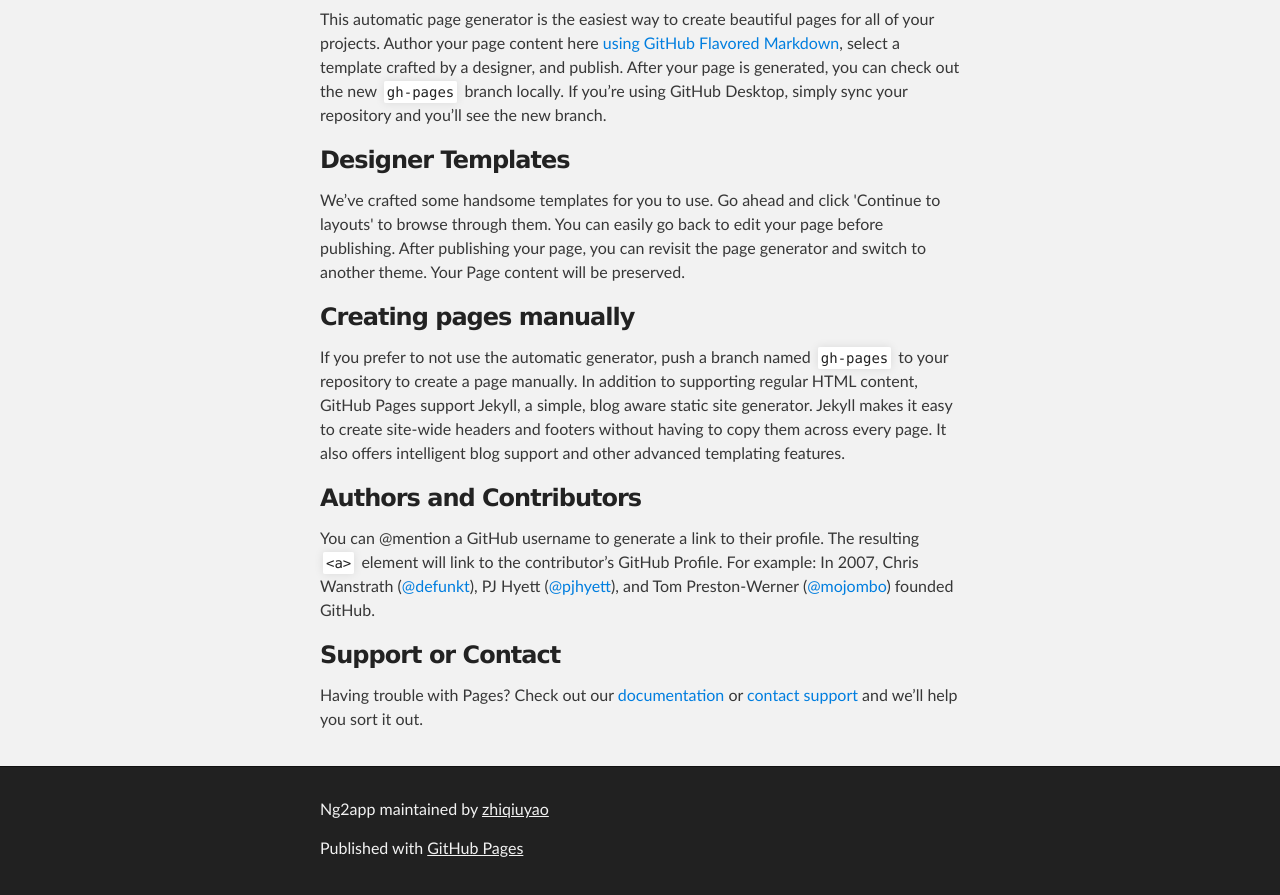
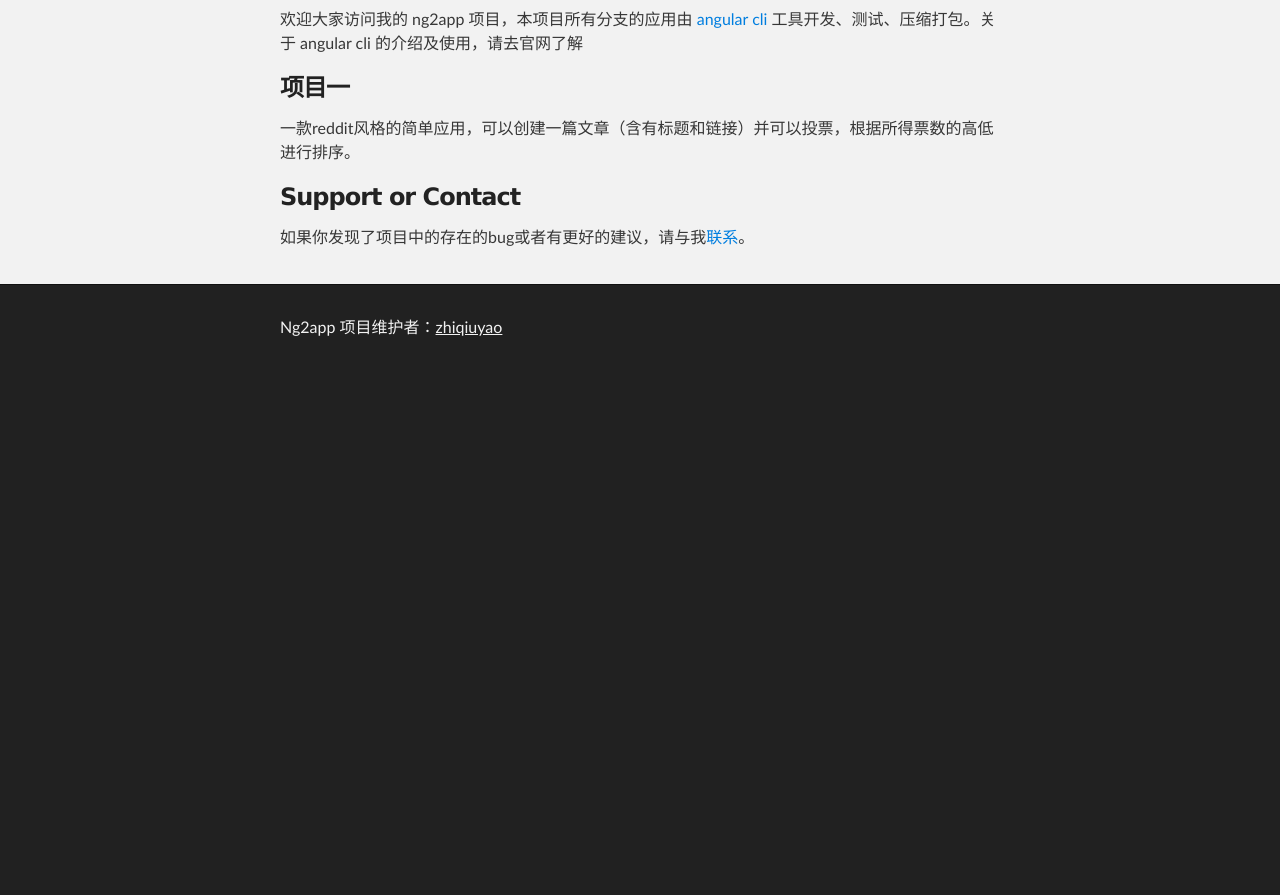
Before and after one commit to zhiqiuyao/ng2app, a plain HTML site: page index.html in a window 1280 px wide. Shown: the part 299-1194 px from the top of the page. After the commit the page ends 800 px from the top, so only its background shows below. Drawn offline with Linux system fonts and the light colour scheme.

Commit message:
填写项目的介绍

```diff
--- a/index.html
+++ b/index.html
@@ -1,16 +1,12 @@
 <!DOCTYPE html>
 <html>
-
   <head>
     <meta charset='utf-8'>
     <meta http-equiv="X-UA-Compatible" content="chrome=1">
     <meta name="description" content="Ng2app : 自己用 angular2 写的一些应用">
-
     <link rel="stylesheet" type="text/css" media="screen" href="stylesheets/stylesheet.css">
-
     <title>Ng2app</title>
   </head>
-
   <body>
 
     <!-- HEADER -->
@@ -29,35 +25,24 @@
         <h3>
 <a id="welcome-to-github-pages" class="anchor" href="#welcome-to-github-pages" aria-hidden="true"><span aria-hidden="true" class="octicon octicon-link"></span></a>Welcome to GitHub Pages.</h3>
 
-<p>This automatic page generator is the easiest way to create beautiful pages for all of your projects. Author your page content here <a href="https://guides.github.com/features/mastering-markdown/">using GitHub Flavored Markdown</a>, select a template crafted by a designer, and publish. After your page is generated, you can check out the new <code>gh-pages</code> branch locally. If you’re using GitHub Desktop, simply sync your repository and you’ll see the new branch.</p>
+<p>欢迎大家访问我的 ng2app 项目，本项目所有分支的应用由 <a href="cli.angular.io">angular cli</a> 工具开发、测试、压缩打包。关于 angular cli 的介绍及使用，请去官网了解</p>
 
 <h3>
-<a id="designer-templates" class="anchor" href="#designer-templates" aria-hidden="true"><span aria-hidden="true" class="octicon octicon-link"></span></a>Designer Templates</h3>
+<a id="project-0" class="anchor" href="#project-0" aria-hidden="true"><span aria-hidden="true" class="octicon octicon-link"></span></a>项目一</h3>
 
-<p>We’ve crafted some handsome templates for you to use. Go ahead and click 'Continue to layouts' to browse through them. You can easily go back to edit your page before publishing. After publishing your page, you can revisit the page generator and switch to another theme. Your Page content will be preserved.</p>
-
-<h3>
-<a id="creating-pages-manually" class="anchor" href="#creating-pages-manually" aria-hidden="true"><span aria-hidden="true" class="octicon octicon-link"></span></a>Creating pages manually</h3>
-
-<p>If you prefer to not use the automatic generator, push a branch named <code>gh-pages</code> to your repository to create a page manually. In addition to supporting regular HTML content, GitHub Pages support Jekyll, a simple, blog aware static site generator. Jekyll makes it easy to create site-wide headers and footers without having to copy them across every page. It also offers intelligent blog support and other advanced templating features.</p>
-
-<h3>
-<a id="authors-and-contributors" class="anchor" href="#authors-and-contributors" aria-hidden="true"><span aria-hidden="true" class="octicon octicon-link"></span></a>Authors and Contributors</h3>
-
-<p>You can @mention a GitHub username to generate a link to their profile. The resulting <code>&lt;a&gt;</code> element will link to the contributor’s GitHub Profile. For example: In 2007, Chris Wanstrath (<a href="https://github.com/defunkt" class="user-mention">@defunkt</a>), PJ Hyett (<a href="https://github.com/pjhyett" class="user-mention">@pjhyett</a>), and Tom Preston-Werner (<a href="https://github.com/mojombo" class="user-mention">@mojombo</a>) founded GitHub.</p>
+<p>一款reddit风格的简单应用，可以创建一篇文章（含有标题和链接）并可以投票，根据所得票数的高低进行排序。</p>
 
 <h3>
 <a id="support-or-contact" class="anchor" href="#support-or-contact" aria-hidden="true"><span aria-hidden="true" class="octicon octicon-link"></span></a>Support or Contact</h3>
 
-<p>Having trouble with Pages? Check out our <a href="https://help.github.com/pages">documentation</a> or <a href="https://github.com/contact">contact support</a> and we’ll help you sort it out.</p>
+<p>如果你发现了项目中的存在的bug或者有更好的建议，请与我<a href="mailto:nqxllc2014@gmail.com">联系</a>。</p>
       </section>
     </div>
 
     <!-- FOOTER  -->
     <div id="footer_wrap" class="outer">
       <footer class="inner">
-        <p class="copyright">Ng2app maintained by <a href="https://github.com/zhiqiuyao">zhiqiuyao</a></p>
-        <p>Published with <a href="https://pages.github.com">GitHub Pages</a></p>
+        <p class="copyright">Ng2app 项目维护者：<a href="https://github.com/zhiqiuyao">zhiqiuyao</a></p>
       </footer>
     </div>
 
--- a/stylesheets/stylesheet.css
+++ b/stylesheets/stylesheet.css
@@ -266,7 +266,7 @@
 
 .inner {
   position: relative;
-  max-width: 640px;
+  max-width: 720px;
   padding: 20px 10px;
   margin: 0 auto;
 }
```
Also changed, not shown: README.md, 1 other file.
